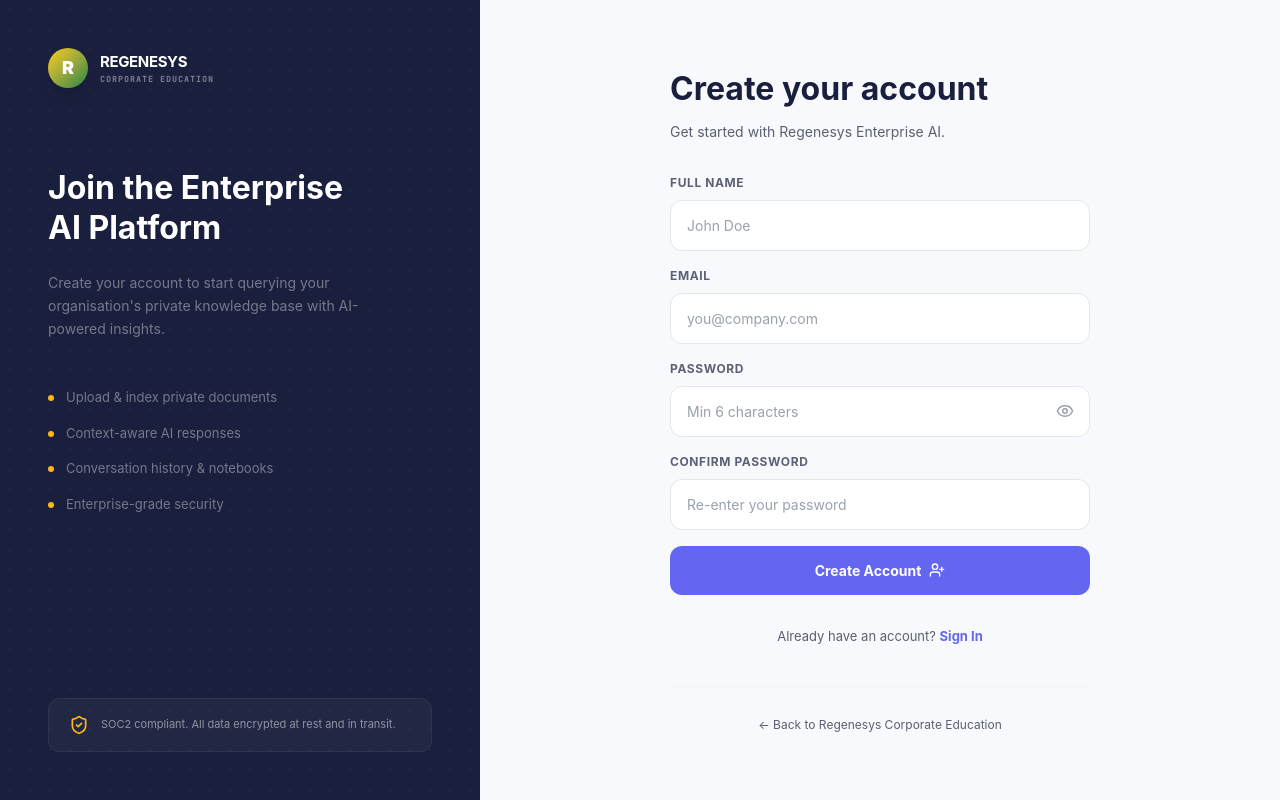
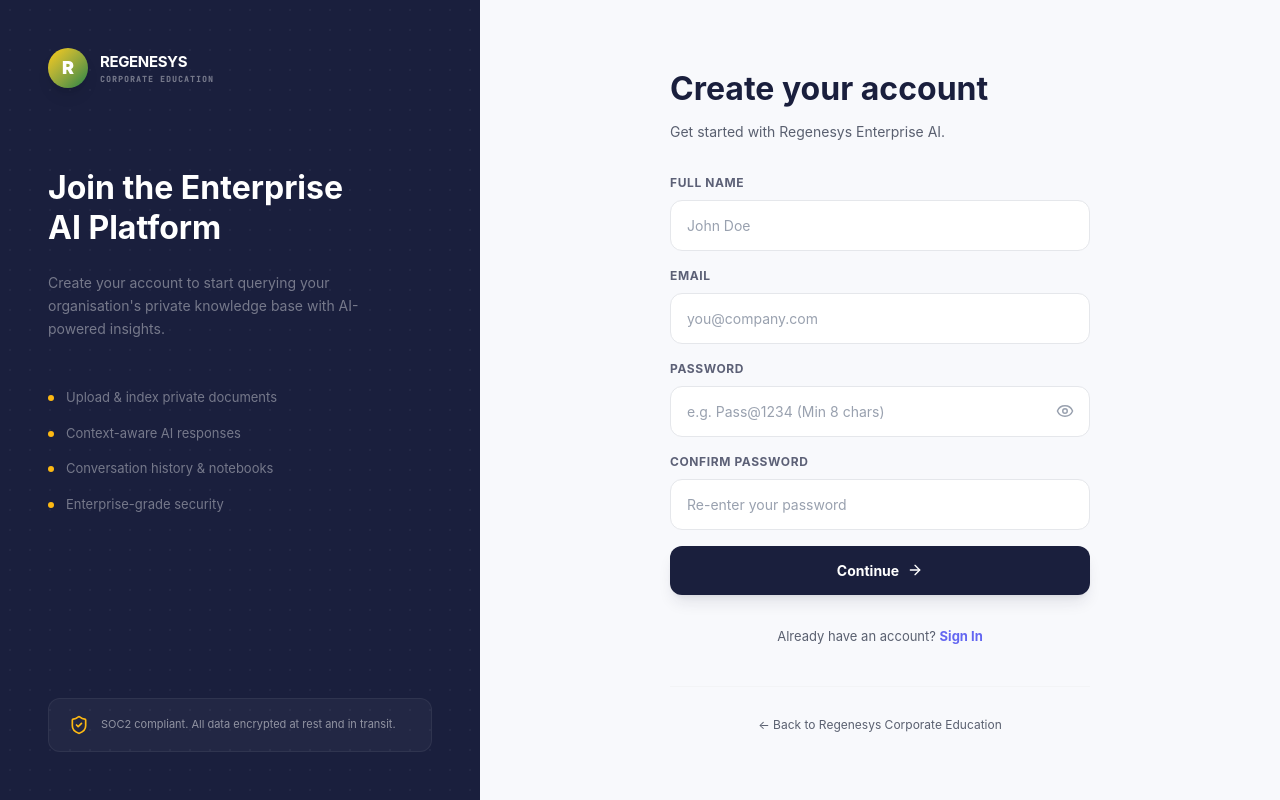
Before and after one commit to kirtipatel176/-Regenesys-, a React (Vite) app: page /signup in a window 1280 px wide. Built offline with nearby package versions, Linux system fonts and the light colour scheme.

Commit message:
feat(signup): add OTP verification and improve validation

```diff
--- a/src/pages/Signup.jsx
+++ b/src/pages/Signup.jsx
@@ -1,18 +1,22 @@
-import React, { useState } from 'react';
+import React, { useState, useRef } from 'react';
 import { Link, useNavigate } from 'react-router-dom';
 import { useAuth } from '../context/AuthContext';
-import { Eye, EyeOff, ArrowRight, ShieldCheck, UserPlus } from 'lucide-react';
-import { motion } from 'framer-motion';
+import { Eye, EyeOff, ShieldCheck, UserPlus, Mail, ArrowRight } from 'lucide-react';
+import { motion, AnimatePresence } from 'framer-motion';
 
 const Signup = () => {
   const { signup } = useAuth();
   const navigate = useNavigate();
+
+  const [step, setStep] = useState(1); // 1: Details, 2: OTP
   const [form, setForm] = useState({ name: '', email: '', password: '', confirmPassword: '' });
+  const [otp, setOtp] = useState(new Array(6).fill(''));
   const [showPass, setShowPass] = useState(false);
   const [error, setError] = useState('');
   const [loading, setLoading] = useState(false);
+  const otpRefs = useRef([]);
 
-  const handleSubmit = (e) => {
+  const handleSignupSubmit = (e) => {
     e.preventDefault();
     setError('');
 
@@ -21,8 +25,9 @@
       return;
     }
 
-    if (form.password.length < 6) {
-      setError('Password must be at least 6 characters.');
+    const passwordRegex = /^(?=.*[A-Z])(?=.*\d)(?=.*[!@#$%^&*()_+\-=\[\]{};':"\\|,.<>\/?]).{8,}$/;
+    if (!passwordRegex.test(form.password)) {
+      setError('Password must be at least 8 characters and include 1 uppercase letter, 1 number, and 1 special character.');
       return;
     }
 
@@ -31,8 +36,65 @@
       return;
     }
 
+    // Simulate sending OTP
     setLoading(true);
     setTimeout(() => {
+      setLoading(false);
+      setStep(2);
+    }, 800);
+  };
+
+  const handleOtpChange = (e, index) => {
+    const value = e.target.value;
+    if (isNaN(value)) return;
+
+    const newOtp = [...otp];
+    // Take only the last entered character to handle fast typing/paste
+    newOtp[index] = value.substring(value.length - 1);
+    setOtp(newOtp);
+
+    // Auto-focus next input
+    if (value && index < 5) {
+      otpRefs.current[index + 1]?.focus();
+    }
+  };
+
+  const handleOtpPaste = (e) => {
+    e.preventDefault();
+    const pastedData = e.clipboardData.getData('text/plain').trim();
+    if (!pastedData || isNaN(pastedData)) return;
+
+    const digits = pastedData.split('').slice(0, 6);
+    const newOtp = [...otp];
+    digits.forEach((digit, i) => {
+      newOtp[i] = digit;
+    });
+    setOtp(newOtp);
+
+    // Focus the next empty input or the last input
+    const nextEmptyIndex = newOtp.findIndex(val => val === '');
+    const focusIndex = nextEmptyIndex === -1 ? 5 : nextEmptyIndex;
+    otpRefs.current[focusIndex]?.focus();
+  };
+
+  const handleOtpKeyDown = (e, index) => {
+    if (e.key === 'Backspace' && !otp[index] && index > 0) {
+      otpRefs.current[index - 1]?.focus();
+    }
+  };
+
+  const handleOtpSubmit = (e) => {
+    e.preventDefault();
+    setError('');
+
+    if (otp.join('').length < 6) {
+      setError('Please enter the complete 6-digit code.');
+      return;
+    }
+
+    setLoading(true);
+    setTimeout(() => {
+      // Execute the actual signup process using context
       const result = signup(form.name, form.email, form.password);
       setLoading(false);
       if (result.success) {
@@ -40,7 +102,7 @@
       } else {
         setError(result.error);
       }
-    }, 600);
+    }, 1200);
   };
 
   return (
@@ -89,13 +151,18 @@
         </div>
       </div>
 
-      {/* Right Panel — Signup Form */}
-      <div className="flex-1 flex items-center justify-center p-6 lg:p-12">
+      {/* Right Panel — Multi-step Signup Form */}
+      <div className="flex-1 flex items-center justify-center p-6 lg:p-12 relative overflow-hidden">
+        <AnimatePresence mode="wait">
           <motion.div
-          initial={{ opacity: 0, y: 20 }}
-          animate={{ opacity: 1, y: 0 }}
+            key={step}
+            initial={{ opacity: 0, x: 20 }}
+            animate={{ opacity: 1, x: 0 }}
+            exit={{ opacity: 0, x: -20 }}
+            transition={{ duration: 0.3, ease: "easeInOut" }}
             className="w-full max-w-[420px]"
           >
+            {/* Mobile Header */}
             <div className="lg:hidden flex items-center gap-3 mb-10">
               <Link to="/" className="flex items-center gap-2">
                 <div className="w-9 h-9 rounded-full bg-gradient-to-br from-[#ffcc00] to-[#008444] flex items-center justify-center text-white font-black text-sm shadow-lg">R</div>
@@ -103,14 +170,35 @@
               </Link>
             </div>
 
+            {/* Form Headers */}
+            {step === 1 ? (
+              <>
                 <h1 className="text-[28px] lg:text-[32px] font-bold text-regenesys-navy mb-2">Create your account</h1>
                 <p className="text-regenesys-muted text-[14px] mb-8">Get started with Regenesys Enterprise AI.</p>
+              </>
+            ) : (
+              <div className="text-center mb-8">
+                <div className="w-16 h-16 bg-regenesys-purple/10 text-regenesys-purple rounded-full flex items-center justify-center mx-auto mb-6">
+                  <Mail size={28} />
+                </div>
+                <h1 className="text-[28px] lg:text-[32px] font-bold text-regenesys-navy mb-3">Verify your email</h1>
+                <p className="text-regenesys-muted text-[14px]">
+                  We've sent a 6-digit verification code to<br />
+                  <span className="font-bold text-regenesys-navy">{form.email}</span>
+                </p>
+              </div>
+            )}
 
             {error && (
-            <div className="bg-red-50 border border-red-100 text-red-600 text-[13px] px-4 py-3 rounded-xl mb-6">{error}</div>
+              <motion.div initial={{ opacity: 0, y: -10 }} animate={{ opacity: 1, y: 0 }} className="bg-red-50 border border-red-100 text-red-600 text-[13px] px-4 py-3 rounded-xl mb-6 flex items-center gap-2">
+                <span className="w-1.5 h-1.5 rounded-full bg-red-500 shrink-0" />
+                {error}
+              </motion.div>
             )}
 
-          <form onSubmit={handleSubmit} className="space-y-4">
+            {/* Forms */}
+            {step === 1 ? (
+              <form onSubmit={handleSignupSubmit} className="space-y-4">
                 <div>
                   <label className="text-[12px] font-bold text-regenesys-navy/70 uppercase tracking-wider mb-2 block">Full Name</label>
                   <input
@@ -140,7 +228,7 @@
                       type={showPass ? 'text' : 'password'}
                       value={form.password}
                       onChange={e => setForm({ ...form, password: e.target.value })}
-                  placeholder="Min 6 characters"
+                      placeholder="e.g. Pass@1234 (Min 8 chars)"
                       className="w-full px-4 py-3.5 bg-white border border-gray-200 rounded-xl text-[14px] outline-none focus:border-regenesys-purple focus:ring-2 focus:ring-regenesys-purple/10 transition-all placeholder:text-gray-400 pr-12"
                     />
                     <button
@@ -167,16 +255,59 @@
                 <button
                   type="submit"
                   disabled={loading}
-              className="w-full py-3.5 bg-regenesys-purple text-white rounded-xl font-bold text-[14px] hover:bg-regenesys-purple-dark transition-all active:scale-[0.98] disabled:opacity-60 disabled:cursor-not-allowed flex items-center justify-center gap-2 mt-2"
+                  className="w-full py-3.5 bg-regenesys-navy text-white rounded-xl font-bold text-[14px] hover:bg-regenesys-purple transition-all active:scale-[0.98] disabled:opacity-60 disabled:cursor-not-allowed flex items-center justify-center gap-2 mt-4 shadow-lg shadow-regenesys-navy/10"
                 >
                   {loading ? (
                     <div className="w-5 h-5 border-2 border-white/30 border-t-white rounded-full animate-spin" />
                   ) : (
-                <>Create Account <UserPlus size={16} /></>
+                    <>Continue <ArrowRight size={16} /></>
                   )}
                 </button>
               </form>
+            ) : (
+              <form onSubmit={handleOtpSubmit} className="space-y-8">
+                <div className="flex justify-between gap-2 sm:gap-3">
+                  {otp.map((data, index) => (
+                    <input
+                      key={index}
+                      type="text"
+                      maxLength="1"
+                      ref={el => otpRefs.current[index] = el}
+                      value={data}
+                      onChange={e => handleOtpChange(e, index)}
+                      onKeyDown={e => handleOtpKeyDown(e, index)}
+                      onPaste={handleOtpPaste}
+                      className="w-12 h-14 sm:w-14 sm:h-16 text-center text-[22px] font-black bg-white border border-gray-200 rounded-xl outline-none focus:border-regenesys-purple focus:ring-2 focus:ring-regenesys-purple/10 transition-all text-regenesys-navy shadow-sm"
+                    />
+                  ))}
+                </div>
 
+                <div className="space-y-4">
+                  <button
+                    type="submit"
+                    disabled={loading || otp.join('').length < 6}
+                    className="w-full py-3.5 bg-regenesys-purple text-white rounded-xl font-bold text-[14px] hover:bg-regenesys-purple-dark transition-all active:scale-[0.98] disabled:opacity-60 disabled:cursor-not-allowed flex items-center justify-center gap-2 shadow-lg shadow-regenesys-purple/20"
+                  >
+                    {loading ? (
+                      <div className="w-5 h-5 border-2 border-white/30 border-t-white rounded-full animate-spin" />
+                    ) : (
+                      <>Verify & Create Account <ShieldCheck size={16} /></>
+                    )}
+                  </button>
+
+                  <button
+                    type="button"
+                    onClick={() => { setStep(1); setOtp(new Array(6).fill('')); setError(''); }}
+                    className="w-full py-3 text-[13px] font-bold text-gray-500 hover:text-regenesys-navy transition-colors flex items-center justify-center gap-1.5"
+                  >
+                    ← Back to edit details
+                  </button>
+                </div>
+              </form>
+            )}
+
+            {step === 1 && (
+              <>
                 <p className="text-center text-[13px] text-regenesys-muted mt-8">
                   Already have an account?{' '}
                   <Link to="/login" className="text-regenesys-purple font-bold hover:underline">Sign In</Link>
@@ -187,7 +318,19 @@
                     ← Back to Regenesys Corporate Education
                   </Link>
                 </div>
+              </>
+            )}
+
+            {step === 2 && (
+              <p className="text-center text-[13px] text-regenesys-muted mt-8">
+                Didn't receive the code?{' '}
+                <button type="button" className="text-regenesys-purple font-bold hover:underline">
+                  Resend Code
+                </button>
+              </p>
+            )}
           </motion.div>
+        </AnimatePresence>
       </div>
     </div>
   );
```
Lines whose indentation alone changed are shown as unchanged.
